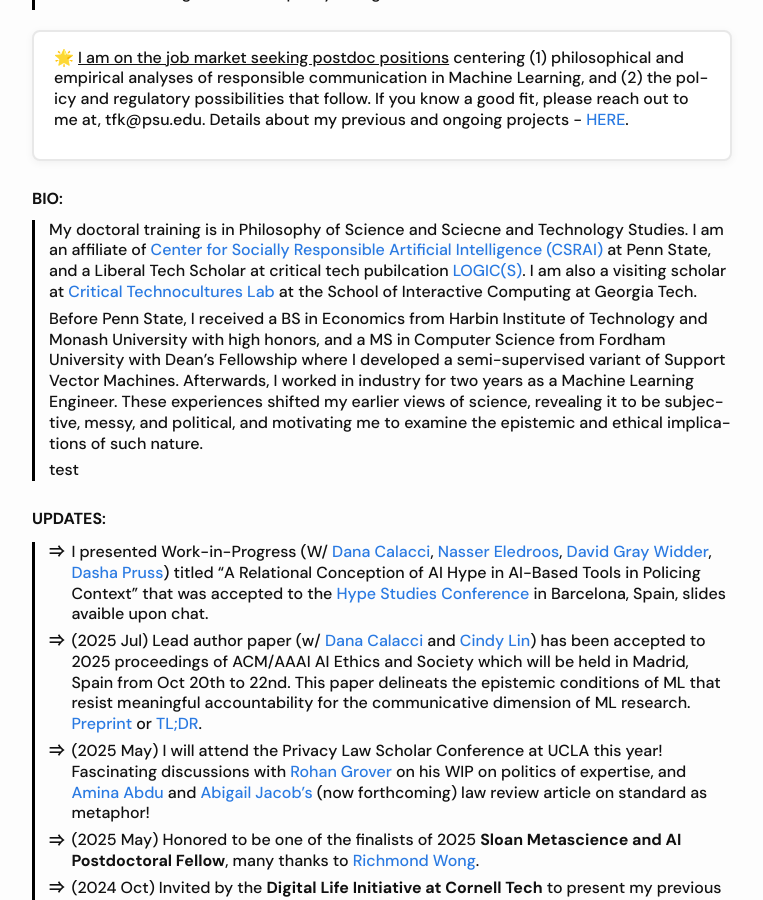
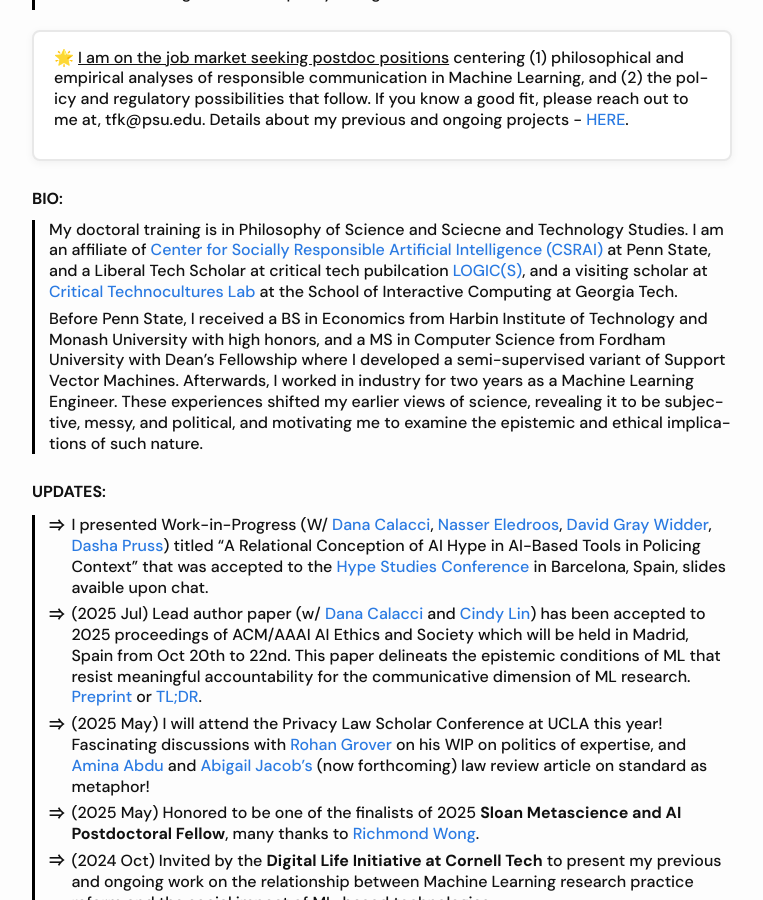
Before and after one commit to koutianqi/koutianqi.github.io, a Jekyll site: the page built from index.markdown, in a window 1280 px wide and 900 px high, scrolled down 351 px. Shown: the whole window, without its empty margins (258-1021 px from the left). Built offline with Jekyll 4.4.1, drawn with Linux system fonts in a browser that asks for light colours.

Commit message:
Update index.markdown

```diff
--- a/index.markdown
+++ b/index.markdown
@@ -33,11 +33,9 @@ Drawing on philosophical and qualitative methods, my ultimate aim is to improve
 
 ## **BIO**:
 <div class="pubs" markdown="1">
-My doctoral training is in Philosophy of Science and Sciecne and Technology Studies. I am an affiliate of [Center for Socially Responsible Artificial Intelligence (CSRAI)](https://csrai.psu.edu) at Penn State, and a Liberal Tech Scholar at critical tech pubilcation [LOGIC(S)](https://logicmag.io). I am also a visiting scholar at [Critical Technocultures Lab](https://www.crit-technocultures.com) at the School of Interactive Computing at Georgia Tech.
+My doctoral training is in Philosophy of Science and Sciecne and Technology Studies. I am an affiliate of [Center for Socially Responsible Artificial Intelligence (CSRAI)](https://csrai.psu.edu) at Penn State, and a Liberal Tech Scholar at critical tech pubilcation [LOGIC(S)](https://logicmag.io), and a visiting scholar at [Critical Technocultures Lab](https://www.crit-technocultures.com) at the School of Interactive Computing at Georgia Tech.
 
 Before Penn State, I received a BS in Economics from Harbin Institute of Technology and Monash University with high honors, and a MS in Computer Science from Fordham University with Dean's Fellowship where I developed a semi-supervised variant of Support Vector Machines. Afterwards, I worked in industry for two years as a Machine Learning Engineer. These experiences shifted my earlier views of science, revealing it to be subjective, messy, and political, and motivating me to examine the epistemic and ethical implications of such nature.
-
-test
 </div>
 
 <!--- </details> --->
```
